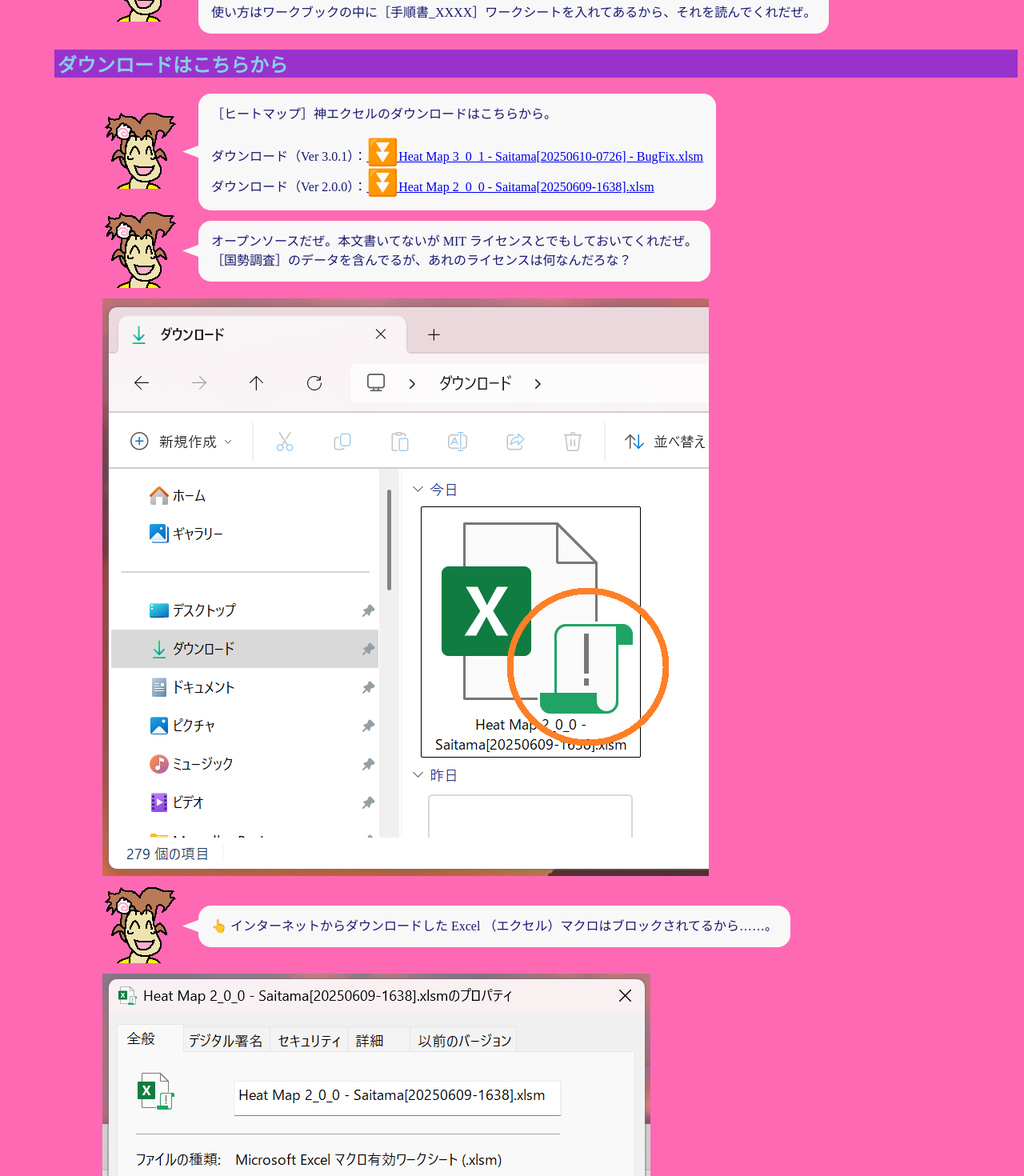
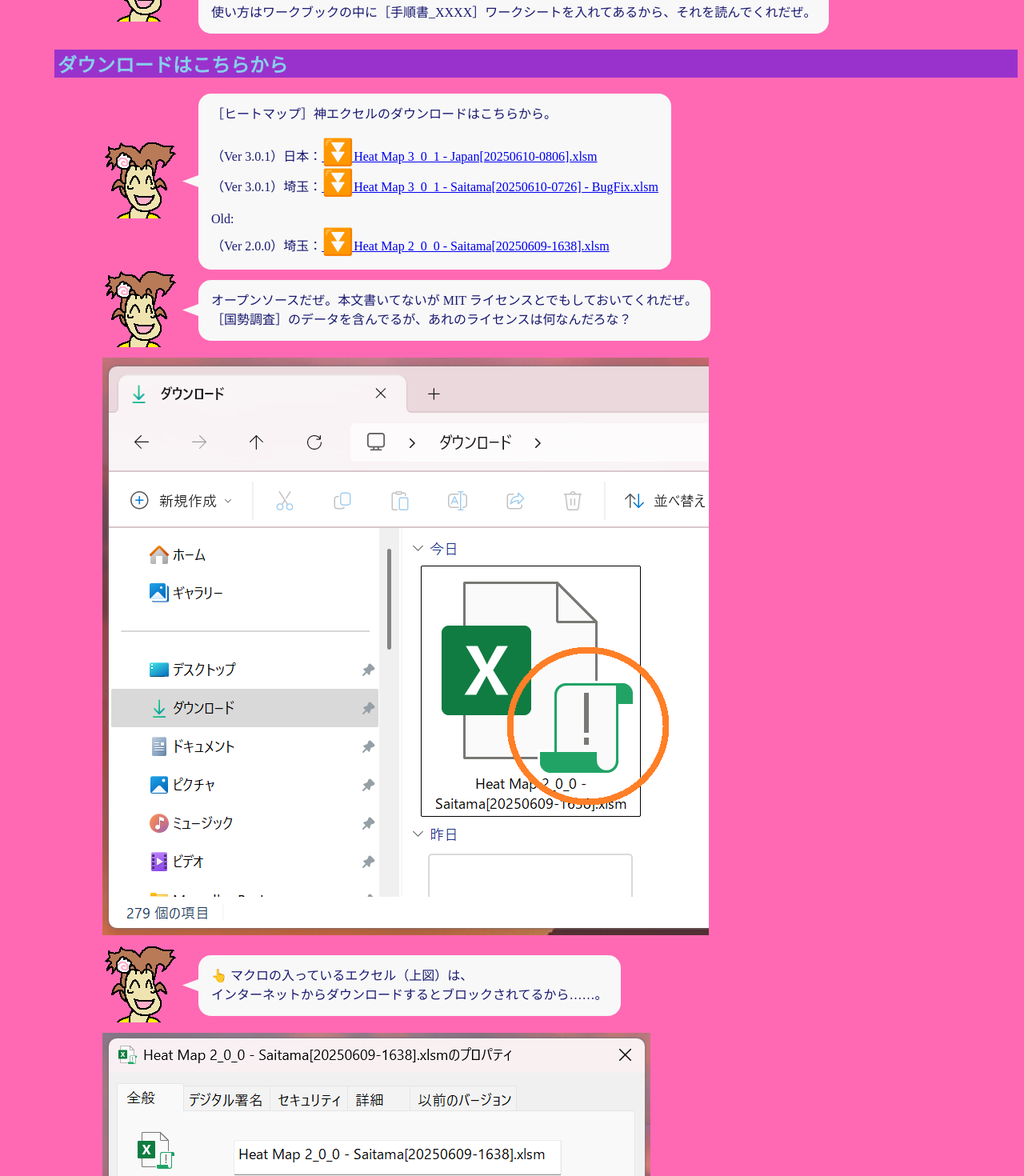
Before and after one commit to muzudho/Warabenture-2025, a Nuxt app: page /team-mirai-volunteer/heat-map in a window 1280 px wide. Shown: the part 6585-8055 px from the top of the page at 80% size. Built offline with nearby package versions, Linux system fonts and the light colour scheme.

Commit message:
Heat Map 3.0.1 Japan.

```diff
--- a/pages/team-mirai-volunteer/heat-map.vue
+++ b/pages/team-mirai-volunteer/heat-map.vue
@@ -102,8 +102,11 @@
             <div class="baloon">
                 ［ヒートマップ］神エクセルのダウンロードはこちらから。<br>
                 <br>
-                ダウンロード（Ver 3.0.1）：<a href="/products/202506/Heat Map 3_0_1 - Saitama[20250610-0726] - BugFix.xlsm"><span class="font-x2">⏬</span>Heat Map 3_0_1 - Saitama[20250610-0726] - BugFix.xlsm</a><br>
-                ダウンロード（Ver 2.0.0）：<a href="/products/202506/Heat Map 2_0_0 - Saitama[20250609-1638].xlsm"><span class="font-x2">⏬</span>Heat Map 2_0_0 - Saitama[20250609-1638].xlsm</a>
+                （Ver 3.0.1）日本：<a href="/products/202506/Heat Map 3_0_1 - Japan[20250610-0806].xlsm"><span class="font-x2">⏬</span>Heat Map 3_0_1 - Japan[20250610-0806].xlsm</a><br>
+                （Ver 3.0.1）埼玉：<a href="/products/202506/Heat Map 3_0_1 - Saitama[20250610-0726] - BugFix.xlsm"><span class="font-x2">⏬</span>Heat Map 3_0_1 - Saitama[20250610-0726] - BugFix.xlsm</a><br>
+                <br>
+                Old:<br>
+                （Ver 2.0.0）埼玉：<a href="/products/202506/Heat Map 2_0_0 - Saitama[20250609-1638].xlsm"><span class="font-x2">⏬</span>Heat Map 2_0_0 - Saitama[20250609-1638].xlsm</a>
             </div>
         </div>
         <div class="talk">
@@ -125,7 +128,8 @@
             </div>
             <div class="baloon-tail"></div>
             <div class="baloon">
-                👆 インターネットからダウンロードした Excel （エクセル）マクロはブロックされてるから……。
+                👆 マクロの入っているエクセル（上図）は、<br>
+                インターネットからダウンロードするとブロックされてるから……。
             </div>
         </div>
         <a target="_blank" href="/img/journal/202506/202506__teamMirai__09--1700-heatMap21-o1o0-mark.png">
```
Also changed, not shown: 1 other file (tests, documents, lock files or other folders).
